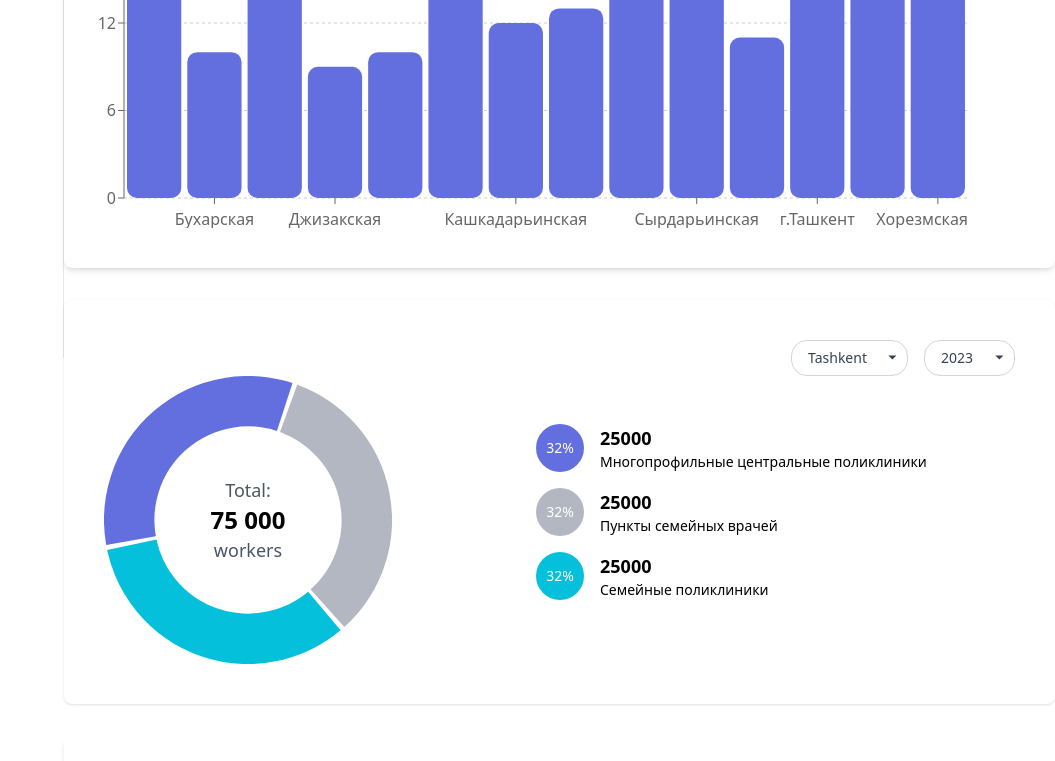
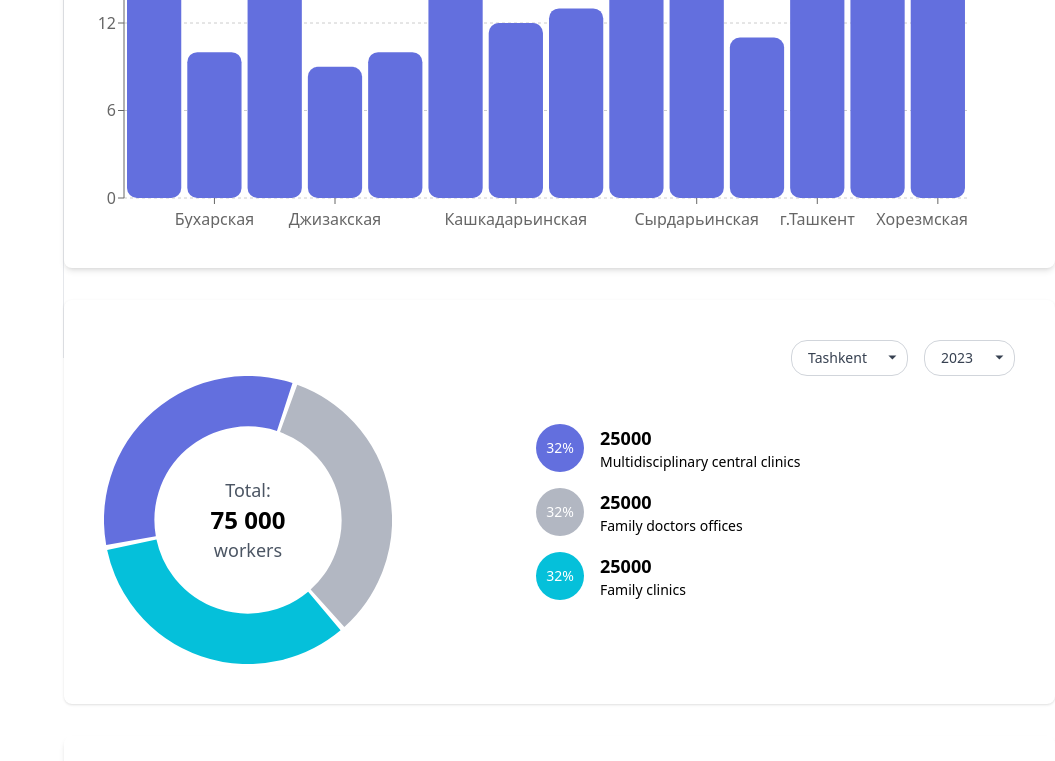
Before and after one commit to Temur01/med-project, a React (Vite) app: page /staff in a window 1280 px wide. Shown: the part 442-1203 px from the top of the page, without its empty margins (225-1280 px from the left). Built offline with nearby package versions, Linux system fonts and the light colour scheme.

Commit message:
add langs

```diff
--- a/src/data/charts.ts
+++ b/src/data/charts.ts
@@ -16,18 +16,24 @@ export const staff = [
 export const staff_stat = [
   {
     name: "Многопрофильные центральные поликлиники",
+    name_uz: "Ko'p tarmoqli markaziy klinikalar",
+    name_en: "Multidisciplinary central clinics",
     value: 25000,
     percentage: "32%",
     id: 1,
   },
   {
     name: "Пункты семейных врачей",
+    name_en: "Family doctors offices",
+    name_uz: "Пункты семейных врачей",
     value: 25000,
     percentage: "32%",
     id: 2,
   },
   {
     name: "Семейные поликлиники",
+    name_uz: "Oilaviy poliklinikalar",
+    name_en: "Family clinics",
     value: 25000,
     percentage: "32%",
     id: 3,
--- a/src/data/lang.ts
+++ b/src/data/lang.ts
@@ -14,7 +14,7 @@ export const languages = [
     code: "ru",
   },
   {
-    name: "Uzbek",
+    name: "O'zbek",
     flag: uzbekistan,
     code: "uz",
   },
--- a/src/pages/dashboard/staff/sections/proportion.tsx
+++ b/src/pages/dashboard/staff/sections/proportion.tsx
@@ -1,12 +1,15 @@
 import { useTranslation } from "react-i18next";
 import PieChartOfService from "../../../../components/piecharts/service_chart";
 import { staff, staff_stat } from "../../../../data/charts";
+import Cookies from "js-cookie";
 
 type StatT = {
   id: number;
   name: string;
   percentage: string;
   value: number;
+  name_uz: string;
+  name_en: string;
 };
 
 const Proportion = () => {
@@ -86,7 +89,15 @@ const Proportion = () => {
               </div>
               <div className="flex flex-col">
                 <span className="text-lg font-semibold">{item.value}</span>
-                <span className="text-sm">{changeTextShape(item.name)}</span>
+                <span className="text-sm">
+                  {changeTextShape(
+                    Cookies.get("i18next") === "uz"
+                      ? item.name_uz
+                      : Cookies.get("i18next") === "ru"
+                      ? item.name
+                      : item.name_en
+                  )}
+                </span>
               </div>
             </div>
           ))}
```
